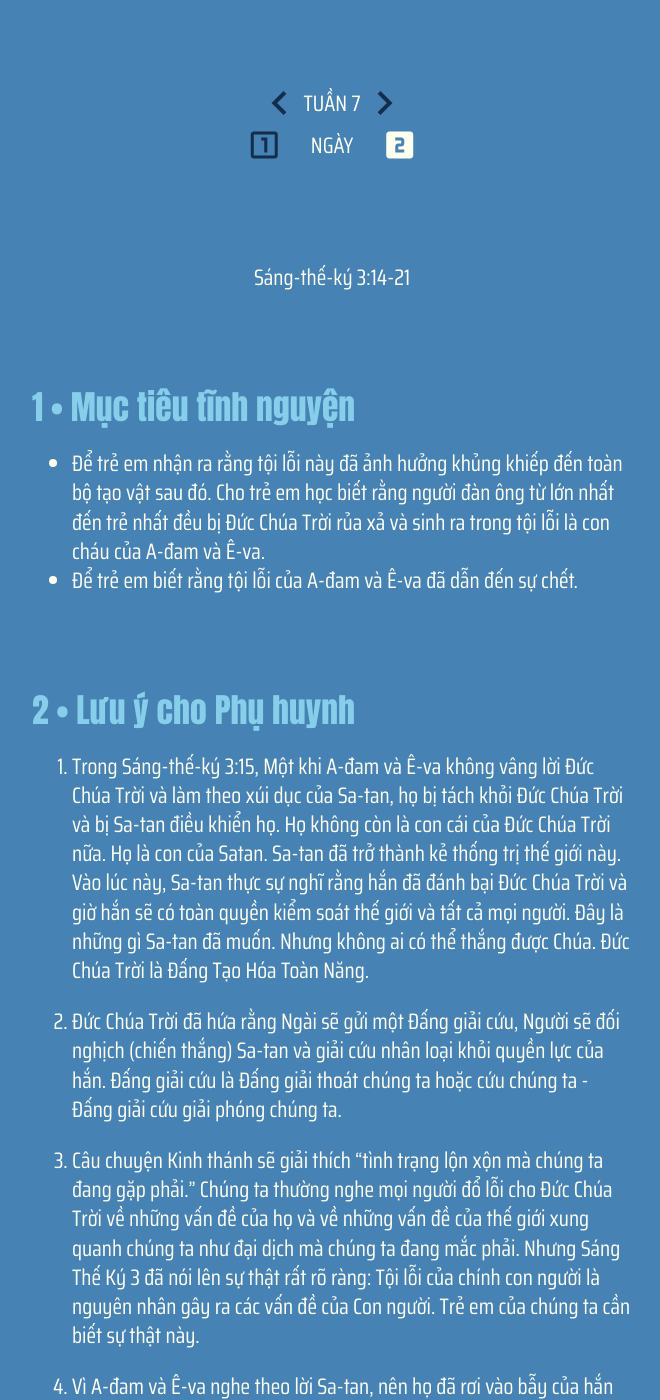
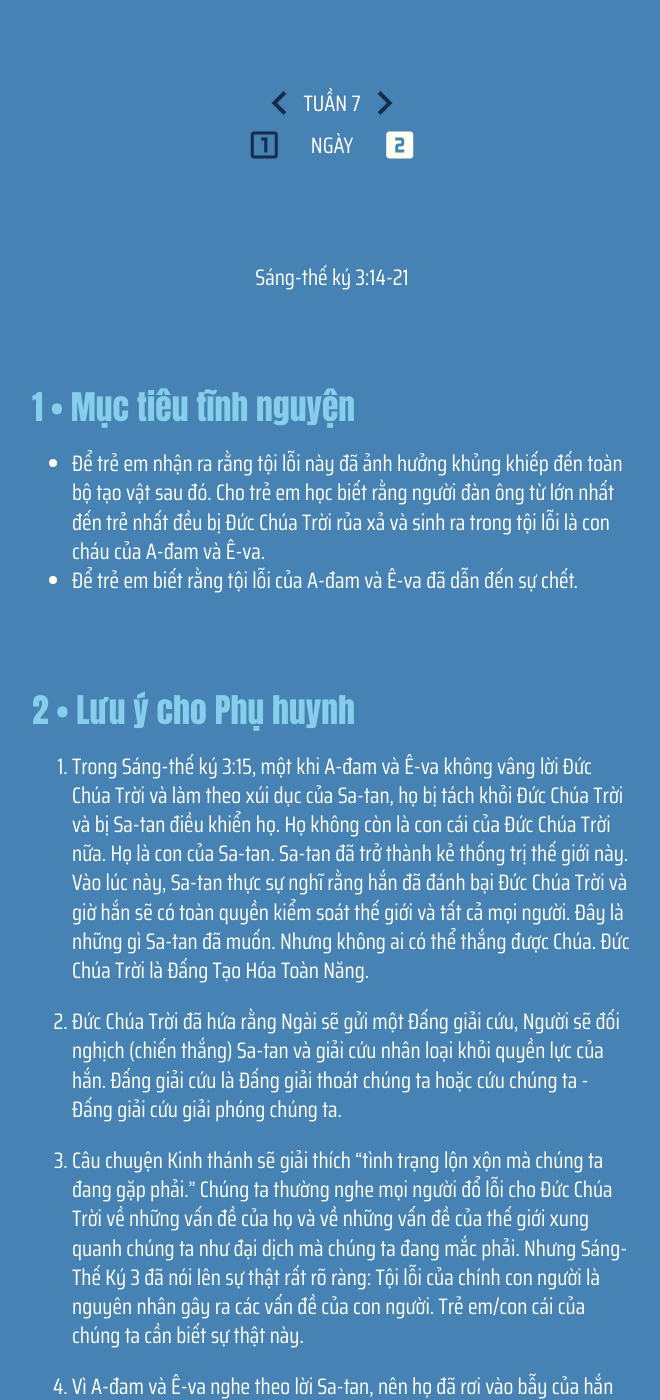
Before and after one commit to GospelTrust/LGS, a Jekyll site: the page built from docs/content/_vi/07-2.md, in a window 1280 px wide and 1400 px high, scrolled down 318 px. Shown: the whole window, without its empty margins (308-968 px from the left). Built offline with Jekyll 4.4.1, drawn with Linux system fonts in a browser that asks for light colours; some web fonts are replaced; some of the changed text lies outside the part shown.

Commit message:
Update: w7d2

```diff
--- a/docs/content/_vi/07-2.md
+++ b/docs/content/_vi/07-2.md
@@ -1,8 +1,8 @@
 ---
 week: 7
 day: 2
-title: 'A-ĐAM VÀ Ê-VA: HẬU QUẢ CỦA SỰ XA NGÃ'
-bible: 'Sáng-thế-ký 3:14-21'
+title: 'A-đam và Ê-va: Hậu quả của sự sa ngã'
+bible: 'Sáng-thế ký 3:14-21'
 layout: lesson
 ---
 
@@ -13,11 +13,11 @@
 
 
 {% include lesson/section.html index=2 %}
-1. Trong Sáng-thế-ký 3:15, Một khi A-đam và Ê-va không vâng lời Đức Chúa Trời và làm theo xúi dục của Sa-tan, họ bị tách khỏi Đức Chúa Trời và bị Sa-tan điều khiển họ. Họ không còn là con cái của Đức Chúa Trời nữa. Họ là con của Satan. Sa-tan đã trở thành kẻ thống trị thế giới này. Vào lúc này, Sa-tan thực sự nghĩ rằng hắn đã đánh bại Đức Chúa Trời và giờ hắn sẽ có toàn quyền kiểm soát thế giới và tất cả mọi người. Đây là những gì Sa-tan đã muốn. Nhưng không ai có thể thắng được Chúa. Đức Chúa Trời là Đấng Tạo Hóa Toàn Năng.
+1. Trong Sáng-thế ký 3:15, một khi A-đam và Ê-va không vâng lời Đức Chúa Trời và làm theo xúi dục của Sa-tan, họ bị tách khỏi Đức Chúa Trời và bị Sa-tan điều khiển họ. Họ không còn là con cái của Đức Chúa Trời nữa. Họ là con của Sa-tan. Sa-tan đã trở thành kẻ thống trị thế giới này. Vào lúc này, Sa-tan thực sự nghĩ rằng hắn đã đánh bại Đức Chúa Trời và giờ hắn sẽ có toàn quyền kiểm soát thế giới và tất cả mọi người. Đây là những gì Sa-tan đã muốn. Nhưng không ai có thể thắng được Chúa. Đức Chúa Trời là Đấng Tạo Hóa Toàn Năng.
 
 2. Đức Chúa Trời đã hứa rằng Ngài sẽ gửi một Đấng giải cứu, Người sẽ đối nghịch (chiến thắng) Sa-tan và giải cứu nhân loại khỏi quyền lực của hắn. Đấng giải cứu là Đấng giải thoát chúng ta hoặc cứu chúng ta - Đấng giải cứu  giải phóng chúng ta.
 
-3. Câu chuyện Kinh thánh sẽ giải thích "tình trạng lộn xộn mà chúng ta đang gặp phải." Chúng ta thường nghe mọi người đổ lỗi cho Đức Chúa Trời về những vấn đề của họ và về những vấn đề của thế giới xung quanh chúng ta như đại dịch mà chúng ta đang mắc phải. Nhưng Sáng Thế Ký 3 đã nói lên sự thật rất rõ ràng: Tội lỗi của chính con người là nguyên nhân gây ra các vấn đề của Con người. Trẻ em của chúng ta cần biết sự thật này.
+3. Câu chuyện Kinh thánh sẽ giải thích "tình trạng lộn xộn mà chúng ta đang gặp phải." Chúng ta thường nghe mọi người đổ lỗi cho Đức Chúa Trời về những vấn đề của họ và về những vấn đề của thế giới xung quanh chúng ta như đại dịch mà chúng ta đang mắc phải. Nhưng Sáng-Thế Ký 3 đã nói lên sự thật rất rõ ràng: Tội lỗi của chính con người là nguyên nhân gây ra các vấn đề của con người. Trẻ em/con cái của chúng ta cần biết sự thật này.
 
 4. Vì A-đam và Ê-va nghe theo lời Sa-tan, nên họ đã rơi vào bẫy của hắn và không vâng lời ĐỨC CHÚA TRỜI. Do đó, và từ đó mặt đất sẽ bị nguyền rủa họ. Trước khi A-đam phạm tội, mọi thứ đều lớn lên mà không cần A-đam làm bất cứ công việc khó khăn nào. Cỏ dại không mọc và không có sâu bệnh.
 
```
Also changed, not shown: other parts of docs/content/_vi/07-2.md (+14 -10 lines).
